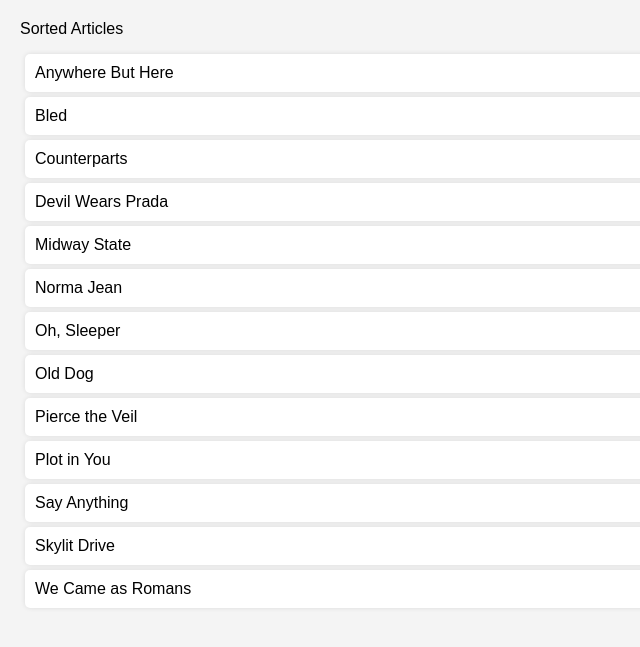
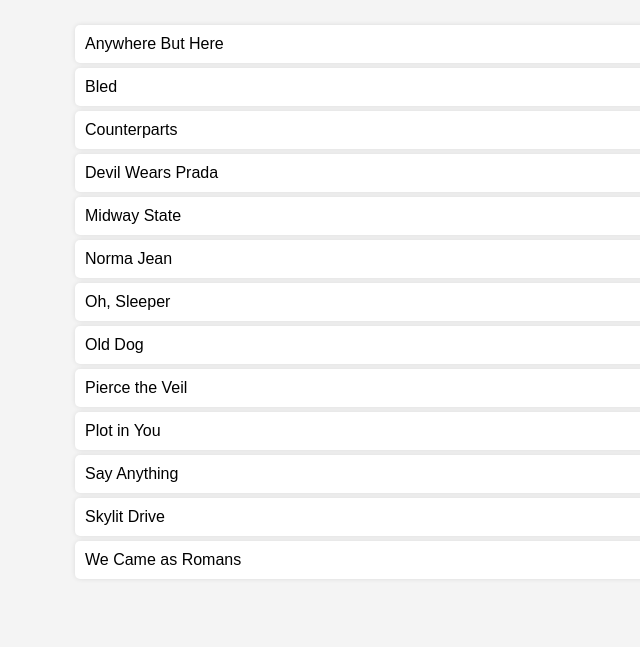
Before and after one commit to acciojob/sorting-articles-pravin8007, a website: page main.html in a window 1280 px wide. Shown: the whole page, without its empty margins (0-640 px from the left). Drawn offline with Linux system fonts and the light colour scheme.

Commit message:
created a submission

```diff
--- a/main.html
+++ b/main.html
@@ -6,8 +6,7 @@
 	<link rel="stylesheet" href="styles.css">
 </head>
 
-<body
-	<h1>Sorted Articles</h1>
+<body>
 
     <ul id="band"></ul>
 	<!-- the entire body must be written by student -->
--- a/styles.css
+++ b/styles.css
@@ -6,13 +6,10 @@
             padding: 20px;
         }
 
-        h1 {
-            text-align: center;
-        }
-
         #band {
             list-style-type: none;
             padding: 0;
+			margin : 0 50px;
         }
 
         li {
```
